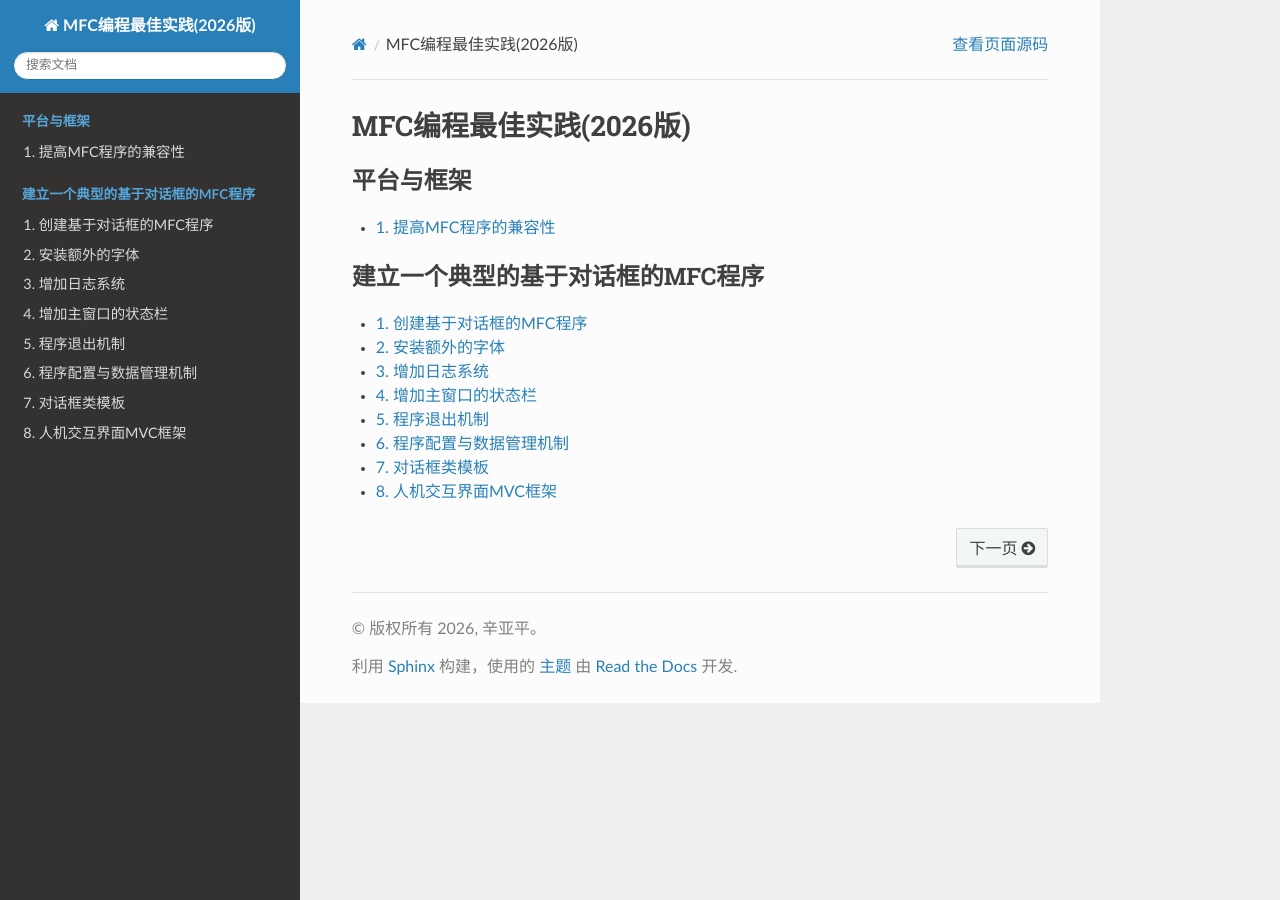
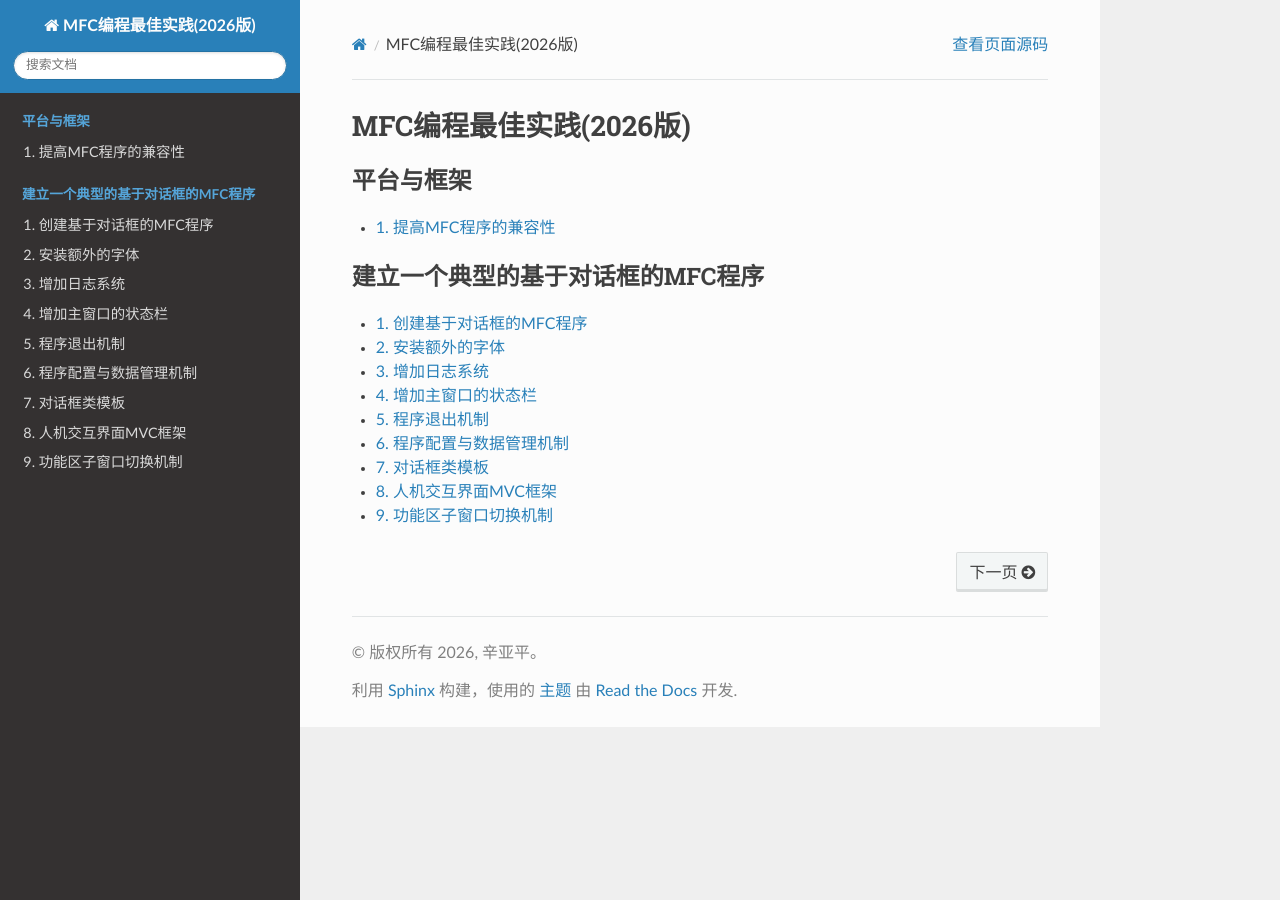
Before and after one commit to yapingxin/MFCBP2026, a Sphinx documentation site: the page built from docs/index.rst, in a window 1280 px wide. Built offline with Sphinx 7.4.7 and the Read the Docs theme 3.1.0, drawn with Linux system fonts in a browser that asks for light colours.

Commit message:
功能区子窗口切换机制

```diff
--- /dev/null
+++ b/docs/dialog-mfc-tutorial/sub-windows-switch.rst
@@ -0,0 +1,3 @@
+
+功能区子窗口切换机制
+====================
--- a/docs/index.rst
+++ b/docs/index.rst
@@ -28,3 +28,4 @@ MFC编程最佳实践(2026版)
    dialog-mfc-tutorial/util-config-datamgmt-mechanism.rst
    dialog-mfc-tutorial/dialog-class-template.rst
    dialog-mfc-tutorial/mvc-framework-essential.rst
+   dialog-mfc-tutorial/sub-windows-switch.rst
```
